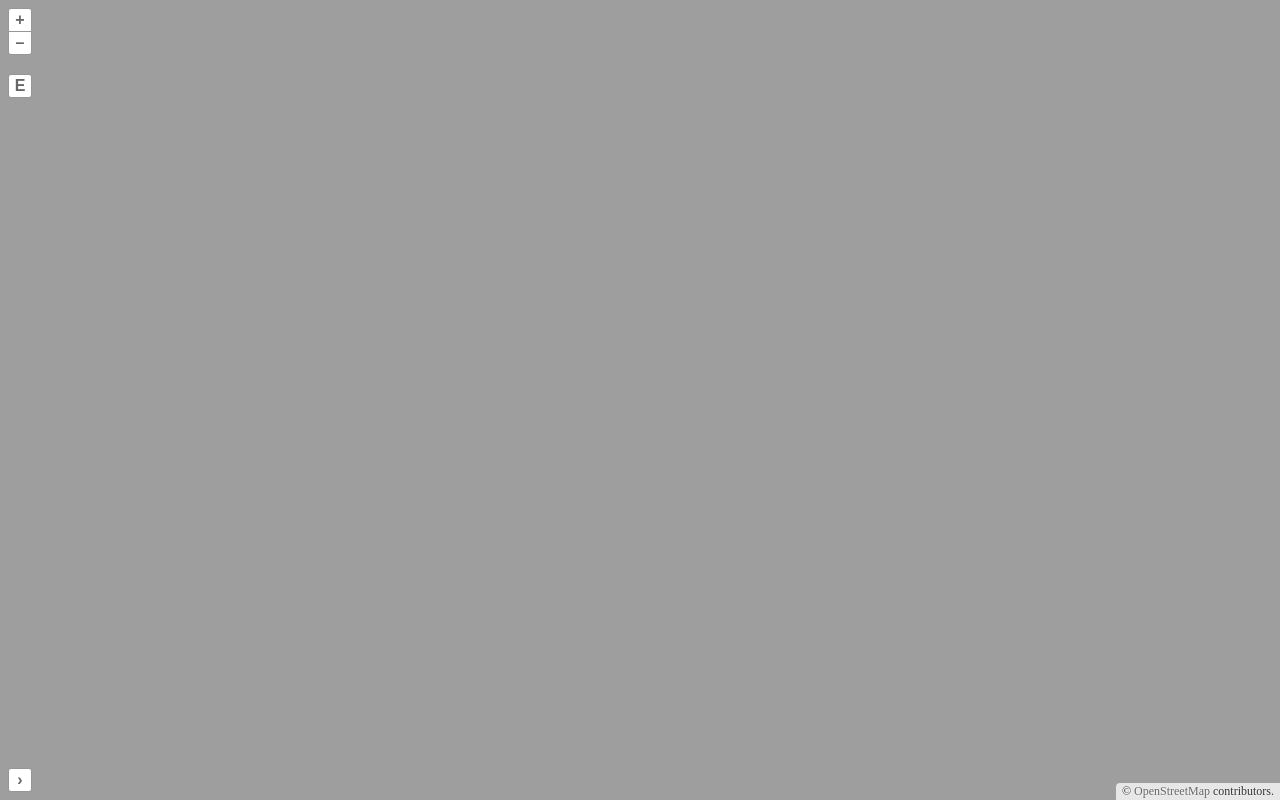
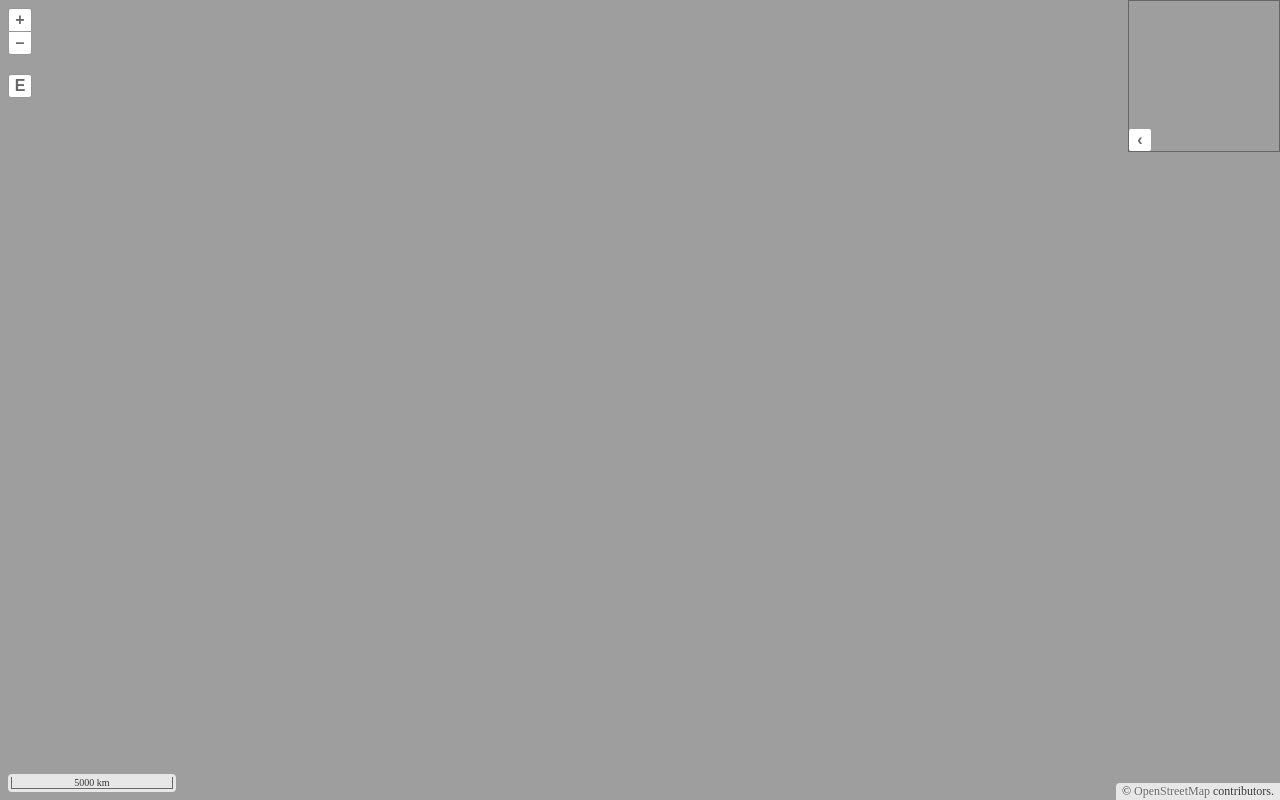
Before and after one commit to camptocamp/mooc-openlayers, a website built with Parcel: page index.html in a window 1280 px wide. Built offline with nearby package versions, Linux system fonts and the light colour scheme.

Commit message:
Add control css

```diff
--- a/index.html
+++ b/index.html
@@ -9,10 +9,17 @@
         width: 100%;
         height: 100%;
       }
+      .map .ol-custom-overviewmap,
+      .map .ol-custom-overviewmap.ol-uncollapsible {
+        bottom: auto;
+        left: auto;
+        right: 0;
+        top: 0;
+      }
     </style>
   </head>
   <body>
-    <div id="map"></div>
+    <div id="map" class="map"></div>
     <script src="./index.js"></script>
   </body>
 </html>
--- a/index.js
+++ b/index.js
@@ -2,11 +2,11 @@ import 'ol/ol.css';
 import {Map, View} from 'ol';
 import TileLayer from 'ol/layer/Tile';
 import OSM from 'ol/source/OSM';
-import {OverviewMap, ZoomToExtent, defaults as defaultControls} from 'ol/control';
+import {Attribution, ScaleLine, OverviewMap, ZoomToExtent, defaults as defaultControls} from 'ol/control';
 
 let basemapLayer = new TileLayer({
   source: new OSM({
-    url : "https://a.basemaps.cartocdn.com/light_all/{z}/{x}/{y}.png",
+    url : "https://a.basemaps.cartocdn.com/light_all/{z}/{x}/{y}.png"
   })
 })
 
@@ -17,14 +17,32 @@ let overviewLayer = new TileLayer({
 })
 
 let overviewMapControl = new OverviewMap({
+  className: 'ol-overviewmap ol-custom-overviewmap',
   layers: [
     overviewLayer
   ],
+  collapsed: false,
 });
 
 let zoomToExtentControl = new ZoomToExtent({
-  extent: [813079.8, 5929220.3, 848967.0, 5936864.0],
+  extent: [
+     813079.8,
+    5929220.3,
+     848967.0,
+    5936864.0
+  ],
 })
+
+function scaleControl() {
+  let control = new ScaleLine({
+    units: 'metric',
+    bar: false,
+    steps: 4,
+    text: true,
+    minWidth: 140,
+  });
+  return control;
+}
 
 const map = new Map({
   target: 'map',
@@ -37,6 +55,7 @@ const map = new Map({
   }),
   controls: defaultControls().extend([
     overviewMapControl,
-    zoomToExtentControl
+    zoomToExtentControl,
+    scaleControl()
   ])
 })
```
